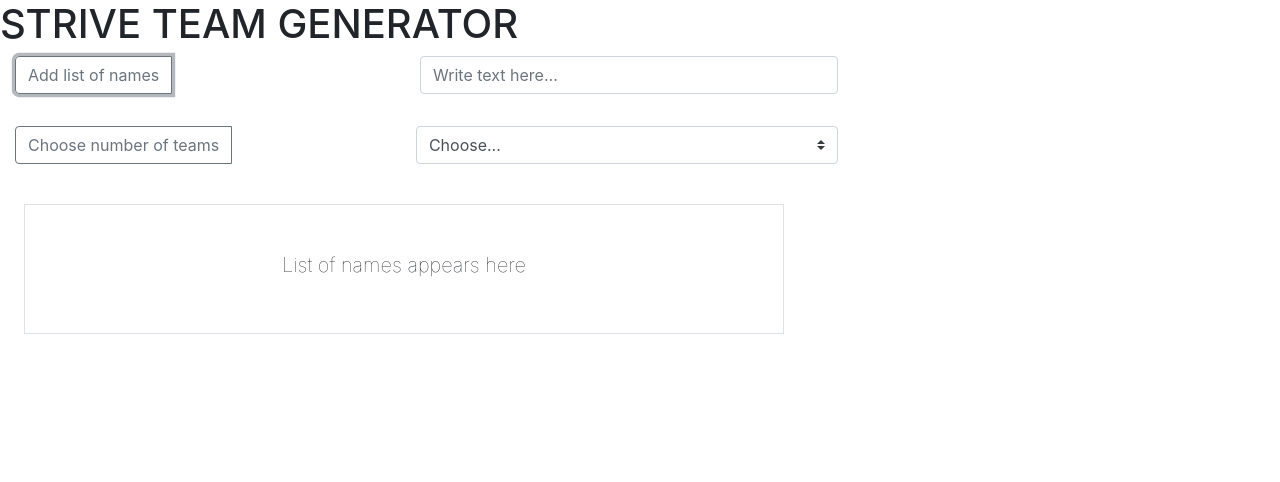
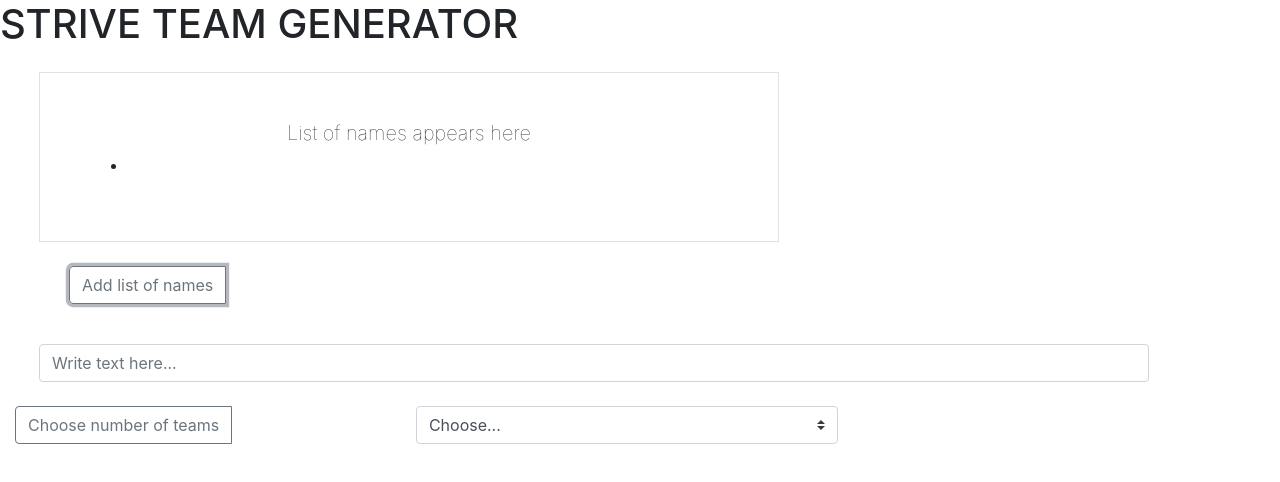
Before and after one commit to ErlensGadzans/M2-D3-homeWork, a plain HTML site: page index.html in a window 1280 px wide. Both pictures are taken after a click on the button "Add list of names". Drawn offline with nearby package versions, Linux system fonts and the light colour scheme.

Commit message:
at least managed to move the text

```diff
--- a/index.html
+++ b/index.html
@@ -29,6 +29,17 @@
   </head>
   <body>
     <h1>STRIVE TEAM GENERATOR</h1>
+
+    <div class="container m-4">
+      <div class="row names"></div>
+      <div class="col-12 col-md-8 mb-3 border p-5 overflow-auto">
+        <h5 class="text-center font-weight-lighter">
+          List of names appears here
+        </h5>
+        <ul id="names-added"></ul>
+      </div>
+
+      <div class="container my-4">
         <div class="col-12 col-md-8 mb-3 d-flex">
           <div class="input-group mb-3">
             <div class="input-group-prepend">
@@ -42,14 +53,18 @@
               </button>
             </div>
           </div>
+        </div>
+      </div>
       <input
         type="text"
+        id="names"
         class="form-control"
         placeholder="Write text here..."
         aria-label="Write text here..."
         aria-describedby="button-addon1"
       />
     </div>
+
     <div class="col-12 col-md-8 mb-3 d-flex">
       <div class="input-group mb-3">
         <div class="input-group-prepend">
@@ -71,11 +86,16 @@
       </select>
     </div>
 
-    <div class="container m-4">
-      <div class="row names">
-        <div class="col-12 col-md-8 mb-3 border p-5 overflow-auto">
-          <h5 class="text-center font-weight-lighter">List of names appears here</h5>
-        </div>
+    <script>
+      const addNames = function () {
+        let nameInput = document.querySelector("#names");
+        let nameList = document.querySelector("#names-added");
+        let newName = document.createElement("li");
+        newName.innerText = nameInput.value;
+        nameList.appendChild(newName);
+        nameInput.value = "";
+      };
+    </script>
 
     <!-- Optional JavaScript -->
     <!-- jQuery first, then Popper.js, then Bootstrap JS -->
```
Lines whose indentation alone changed are shown as unchanged.
